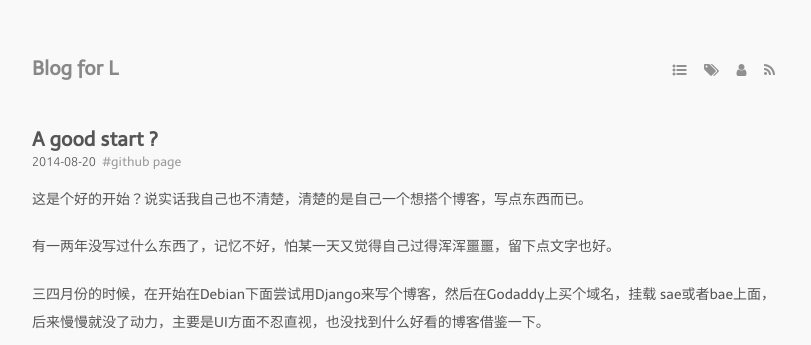
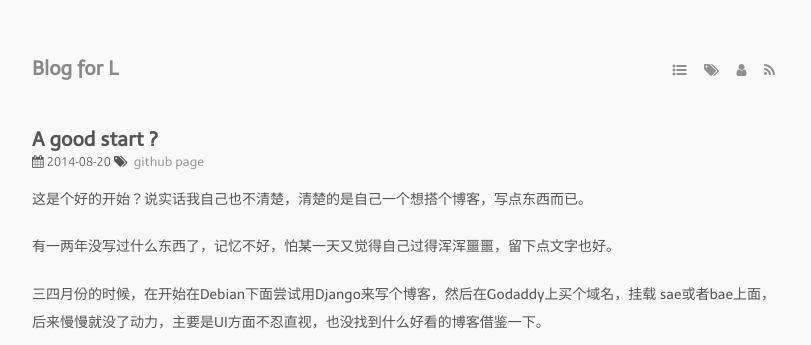
Before and after one commit to liuli1735/liuli1735.github.io, a Jekyll site: the page built from _posts/2014-08-20-a-good-start.md, in a window 1280 px wide. Shown: the top 345 px of the page, without its empty margins (233-1044 px from the left). Built offline with Jekyll 4.4.1, drawn with Linux system fonts in a browser that asks for light colours; nearby versions of some CDN libraries; some web fonts are replaced; comment, search, counter and statistics services are not loaded.

Commit message:
update time tags
update time tags

```diff
--- a/_layouts/post.html
+++ b/_layouts/post.html
@@ -8,12 +8,14 @@ layout: default
   </section>
   <section class="meta">
   <span class="time">
+    <i class="fa fa-calendar"></i>
     <time datetime="{{ page.date | date:"%Y-%m-%d" }}">{{ page.date | date:"%Y-%m-%d" }}</time>
   </span>
   {% if page.tags %}
+  <i class="fa fa-tags"></i>
   <span class="tags">
     {% for tag in page.tags %}
-    <a href="/tag.html#{{ tag }}" title="{{ tag }}">#{{ tag }}</a>
+    <a href="/tag.html#{{ tag }}" title="{{ tag }}">{{ tag }}</a>
     {% endfor %}
   </span>
 
```
Also changed, not shown: index.md (+2 -0 lines).
